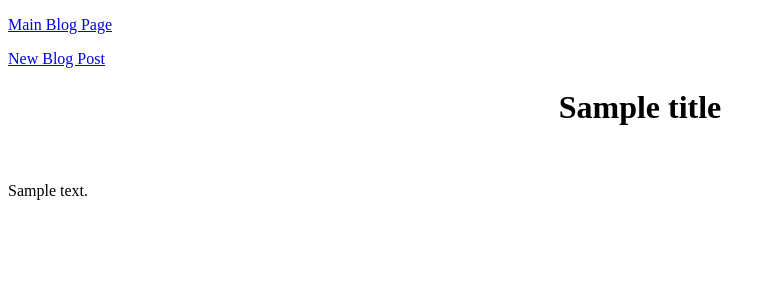
After one commit to khadnot/build-a-blog, a Flask app: template templates/single_post.html in a window 1280 px wide. The commit adds this page. Shown: the top 300 px of the page, without its empty margins (0-776 px from the left). Run offline with Flask 2, Linux system fonts and the light colour scheme; the template is opened without the code that fills it: most values are stand-ins (such as "Sample title", 1, 10 or a date in 2020).

Commit message:
Finished project

```diff
--- a/main.py
+++ b/main.py
@@ -3,7 +3,7 @@ from flask_sqlalchemy import SQLAlchemy
 
 app = Flask(__name__)
 app.config['DEBUG'] = True
-app.config['SQLALCHEMY_DATABASE_URI'] = 'mysql+pymysql://build-a-blog:2Funky44@localhost:8889/build-a-blog'
+app.config['SQLALCHEMY_DATABASE_URI'] = 'mysql+pymysql://build-a-blog:2Funky44@localhost:3306/build-a-blog'
 app.config['SQLALCHEMY_ECHO'] = True
 db = SQLAlchemy(app)
 
@@ -12,27 +12,54 @@ class Blog(db.Model):
 
     id = db.Column(db.Integer, primary_key=True)
     title = db.Column(db.String(120))
-    body = db.Column(db.VARCHAR(max))
+    body = db.Column(db.String(1000))
 
     def __init__(self, title, body):
         self.title = title
         self.body = body
 
 
-@app.route('/blog', methods=['POST', 'GET'])
+@app.route('/')
 def index():
+    return redirect('/blog')
+
+@app.route('/newpost', methods=['POST', 'GET'])
+def add_post():
+    title_error = ''
+    post_error = ''
+    error_check = False
 
     if request.method == 'POST':
-        title_name = request.form['title']
-        new_post = request.form['blog']
+        title = request.form['title']
+        body = request.form['body']
 
-@app.route('/newpost', methods=['POST', 'GET'])
-def new_post():
-    title = request.form['title']
-    new_entry = request.form['entry']
-    return render_template('new_post.html', title=title, new_entry=new_entry)
+        if title == '':
+            title_error = "Please enter a title"
+            error_check = True
+        if body == '':
+            post_error = "Please enter a blog post"
+            error_check = True
+        if error_check == True:
+            return render_template('new_post.html', title_error=title_error, post_error=post_error)
+
+        new_blog = Blog(title,body)
+        db.session.add(new_blog)
+        db.session.commit()
+        return redirect('/blog')
+
+    else:
+        return render_template('new_post.html')
 
 
+@app.route('/blog')
+def new_post():
+    blogs = Blog.query.all()
+    if request.args.get('id'):
+        id = int(request.args.get('id'))
+        title = blogs[id-1].title
+        body = blogs[id-1].body
+        return render_template('single_post.html', title=title, body=body)
+    return render_template('blog.html', blogs=blogs)
 
-    if __name__ == '__main__':
-        app.run()
+if __name__ == '__main__':
+    app.run()
--- a/templates/base.html
+++ b/templates/base.html
@@ -2,16 +2,27 @@
 <html>
     <head>
         <title>Build-a-Blog</title>
-        <div class='nav'>
+        <p>
             <a href='/blog'>Main Blog Page</a>
-        </div>
-        <div class='nav'>
+        </p>
+        <p>
             <a href='/newpost'>New Blog Post</a>
-        </div>
+        </p>
+
+        <style>
+            .error {
+                color: red;
+                }
+            .title {
+                padding: 5px;
+            }
+            .entry {
+                padding: 5px;
+            }
+        </style>
     </head>
 
 <body>
-    <h1 align="center">Build-a-Blog</h1>
 
     {% block content %}
     {% endblock %}
--- /dev/null
+++ b/templates/single_post.html
@@ -0,0 +1,11 @@
+{% extends 'base.html' %}
+
+{% block content %}
+
+<h1 align="center">{{title}}</h1>
+<br />
+<p>
+    {{body}}
+</p>
+
+{% endblock %}
```
Also changed, not shown: templates/blog.html (added, +31 -0 lines), templates/main.html (deleted, +0 -11 lines), templates/new_post.html (+20 -9 lines).
